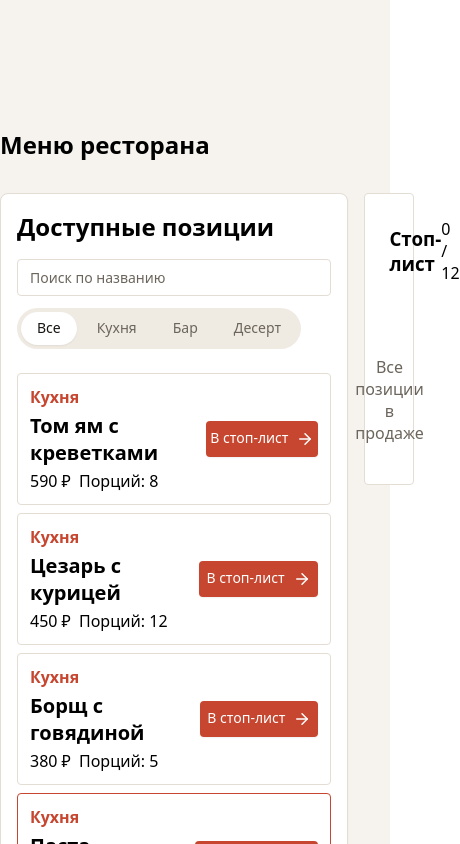
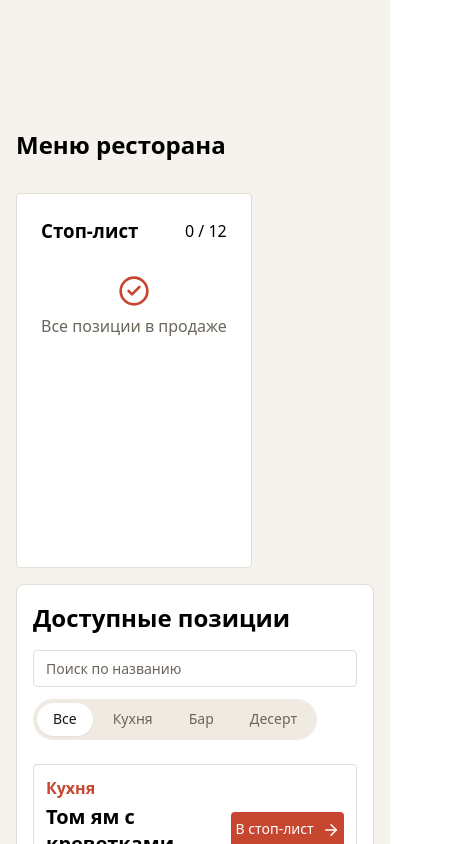
Before and after one commit to mindovermattr/StopList, a React (Vite) app: page / in a window 390 px wide. Shown: the top 844 px of the page, 460 px wide, since content can reach past the window. Built offline with nearby package versions, Linux system fonts and the light colour scheme.

Commit message:
+adaptive for desktop

```diff
--- a/src/components/Layout/Layout.module.css
+++ b/src/components/Layout/Layout.module.css
@@ -12,3 +12,10 @@
 
     font-family: var(--font-family-base);
 }
+
+@media (max-width: 1300px) {
+    .container {
+        max-width: 960px;
+        padding: 0 var(--space-4);
+    }
+}
--- a/src/components/Menu/Menu.module.css
+++ b/src/components/Menu/Menu.module.css
@@ -30,3 +30,11 @@
     font-size: var(--font-size-xl);
     margin-bottom: var(--space-2);
 }
+
+
+@media (max-width: 768px) {
+    .menu__content{
+        flex-direction: column-reverse;
+
+    }
+}
```
